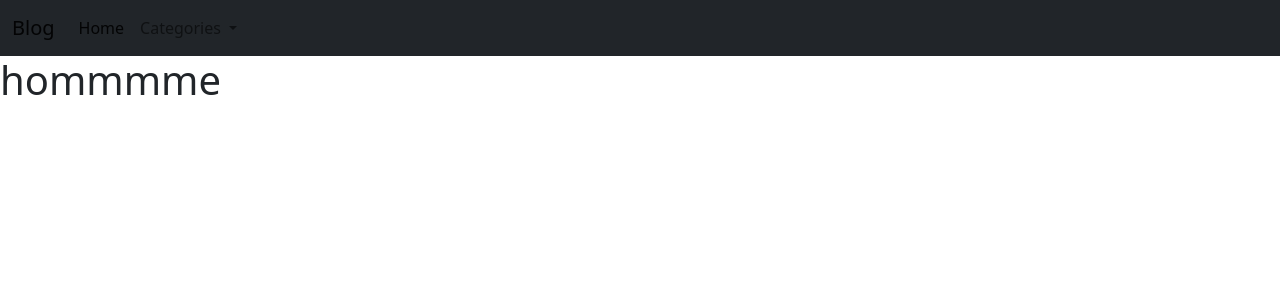
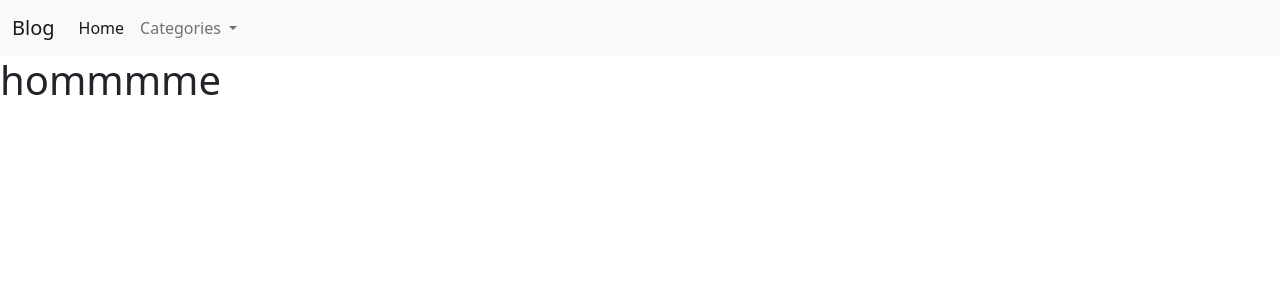
Before and after one commit to alphaibrahima/Django_blog, a Django app: page / in a window 1280 px wide. Shown: the top 300 px of the page. Run offline with Django 3.2, Linux system fonts and the light colour scheme; data comes from the database, SQL or seed files in the repository.

Commit message:
categories

```diff
--- a/blog/templates/layout/base.html
+++ b/blog/templates/layout/base.html
@@ -16,7 +16,7 @@
   </head>
   <body>
   {% comment %} navabar {% endcomment %}
-  <nav class="navbar navbar-expand-lg navbar-light bg-dark">
+  <nav class="navbar navbar-expand-lg navbar-light bg-light">
   <div class="container-fluid">
     <a class="navbar-brand" href="#">Blog</a>
     <button class="navbar-toggler" type="button" data-bs-toggle="collapse" data-bs-target="#navbarNavDropdown" aria-controls="navbarNavDropdown" aria-expanded="false" aria-label="Toggle navigation">
@@ -35,7 +35,7 @@
           </a>
           <div class="dropdown-menu" aria-labelledby="navbarDropdownMenuLink">
             {% for category in category_list %}
-            <a class="dropdown_item" href="/category/{{ category.name }}">
+            <a class="dropdown-item" href="/category/{{ category.name }}">
               {{ category.name| title}}
             </a>
             {% endfor %}
```
